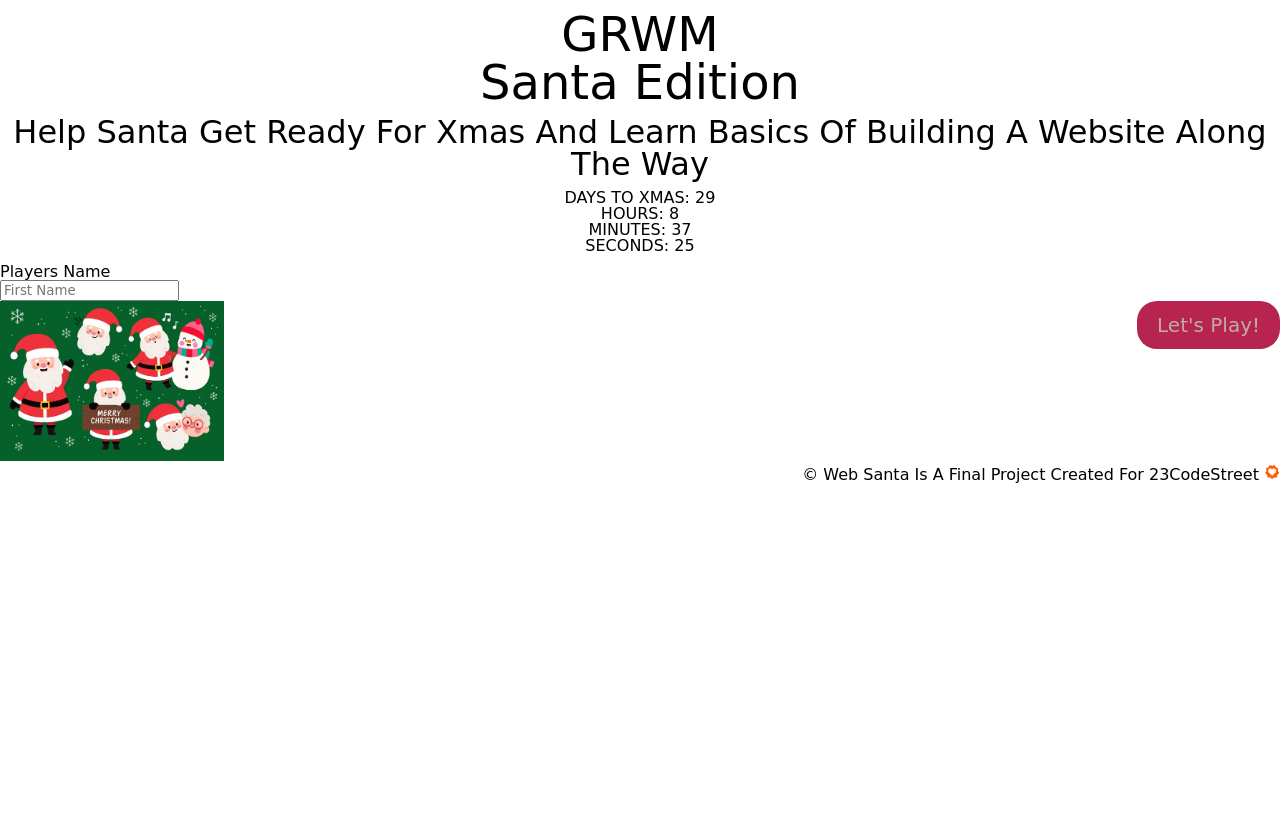
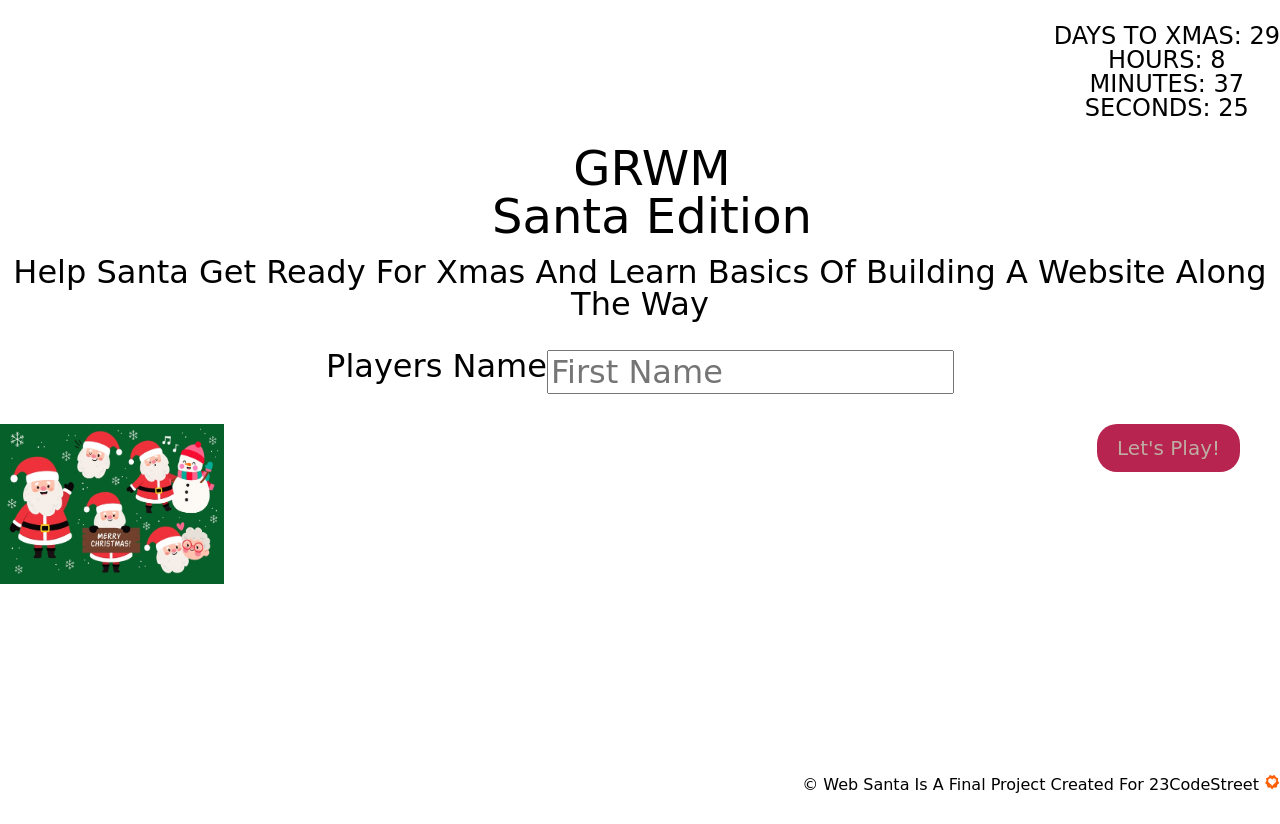
Before and after one commit to lazySanta/lazySantaProject, a plain HTML site: page index.html in a window 1280 px wide. Before the commit the page ends 800 px from the top, so only its background shows below. Drawn offline with Linux system fonts and the light colour scheme; a web font is replaced by a local one.

Commit message:
tried to fix the front page_not successful :DDD
not important ATM, was just playing with it, can totally different at the end;)

```diff
--- a/css/style.css
+++ b/css/style.css
@@ -3,28 +3,18 @@
   font-family: 'Mountains of Christmas', cursive;
   text-transform: capitalize;
 }
-button{
-  font-family: 'Mountains of Christmas', cursive;
-  text-transform: capitalize;
-  font-size: 30px;
-}
-.logo {
-  height: 1em;
-  width: 1em;
-}
-footer{
-  font-size: 1em;
-  text-align: right;
-}
+
 h1{
   font-size: 3em;
-  margin: 10px;
+  margin-top: 0.5em;
+  margin-left: 0.5em;
   text-align: center;
 }
 h2{
   font-size: 2em;
   align-content: center;
-  margin: 10px;
+  margin-top: 0.5em;
+  margin-bottom: 0.5em;
   text-align: center;
 }
 .santa{
@@ -36,13 +26,16 @@ h2{
   width: 6em;
 }
 #clockdiv{
-  font-size: 1em;
+  font-size: 1.5em;
   text-transform: uppercase;
-  align-content: center;
-  margin: 10px;
+  display: flex;
+  justify-content: flex-end;
+  margin-top: 1em;
   text-align: center;
 }
 button{
+  font-family: 'Mountains of Christmas', cursive;
+  text-transform: capitalize;
   font-size: 20px;
   background-color: #B6244F;
   color: #BFADA3;
@@ -51,9 +44,41 @@ button{
   border-radius: 20px;
   cursor: pointer;
   float: right;
+  margin-right: 2em;
 }
 button:hover{
   background-color: black;
   color: #4281A4;
   font-size: 30px;
 }
+.flex_form{
+  font-size: 2em;
+  text-transform: uppercase;
+  display: flex;
+  justify-content: center;
+  margin: 30px;
+  text-align: center;
+}
+input[type=text]{
+  font-size: 1em;
+}
+
+html, body {
+  height: 100%;
+  margin: 0;
+}
+.wrapper{
+  min-height: 100%;
+  margin-bottom: -50px;
+}
+.footer, .push{
+  height: 50px;
+}
+.logo {
+  height: 1em;
+  width: 1em;
+}
+footer{
+  font-size: 1em;
+  text-align: right;
+}
--- a/index.html
+++ b/index.html
@@ -6,29 +6,37 @@
     <link rel="stylesheet" type="text/css" href="css/reset.css" />
     <link rel="stylesheet" type="text/css" href="css/style.css" />
     <link href="https://fonts.googleapis.com/css?family=Amatic+SC|Gloria+Hallelujah|Mountains+of+Christmas|Parisienne&display=swap" rel="stylesheet">
+    <title>Web Santa</title>
 
-
-      <title>Web Santa</title>
   </head>
       <body>
+    <div class="wrapper">
+        <!-- countdown to xmas -->
+        <nav>
+          <div id="clockdiv" class="xmas_font"></div>
+        </nav>
           <h1 class="xmas_font">GRWM <br>santa edition</h1>
           <h2 class="xmas_font">help santa get ready for xmas and learn basics of building a website along the way</h2>
-<!-- countdown to xmas -->
-        <div id="clockdiv" class="xmas_font"></div>
+
         <!-- form input players name -->
-        <form>
+        <form class="flex_form">
           <legend class="xmas_font">players name</legend>
           <input name="firstName" type="text" placeholder="First Name"></input>
         </form>
+
         <!-- submit button to another page => Strat Game! -->
         <form action="/index.html" method="get">
           <button type="submit" formaction="level1question1.html">Let's Play!</button>
         </form>
 
         <img class="santa" src="images/santa_sample.jpg" alt="Santa"></footer>
+      <div class="push"></div>
+      </div>
+        <footer class="xmas_font footer">&copy; Web Santa is a Final Project created for 23CodeStreet
+          <img class="logo" src="images/23CS_logo.png" alt="23CS_logo">
+        </footer>
 
-        <footer class="xmas_font">&copy; Web Santa is a Final Project created for 23CodeStreet
-          <img class="logo" src="images/23CS_logo.png" alt="23CS_logo"></footer>
       <script src="javascript/index.js"></script>
+
       </body>
 </html>
```
Also changed, not shown: level1question1.html (+2 -1 lines). Lines whose indentation alone changed are shown as unchanged.
